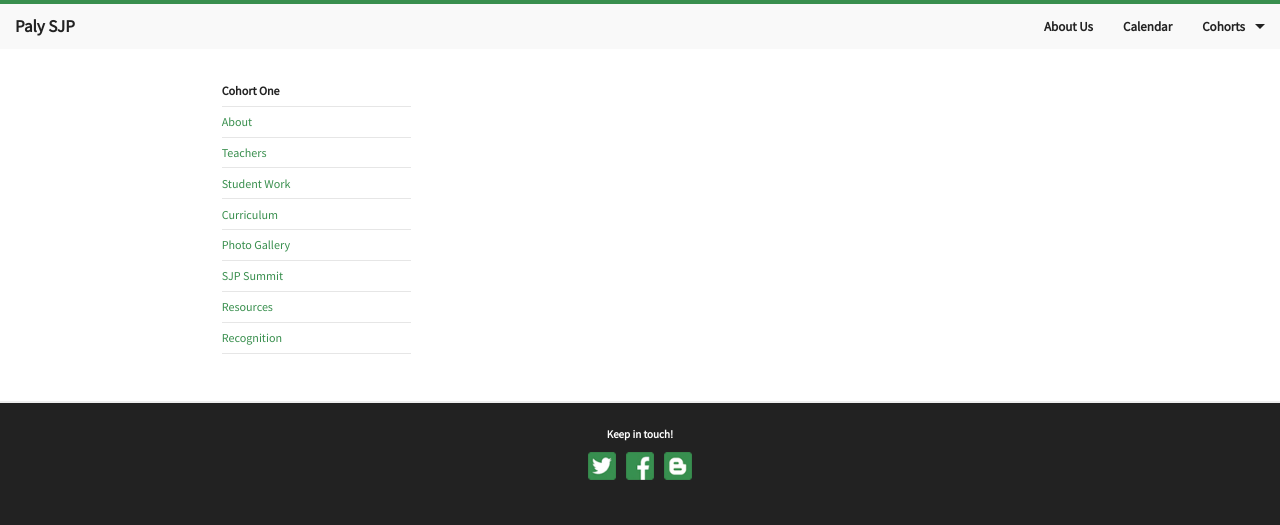
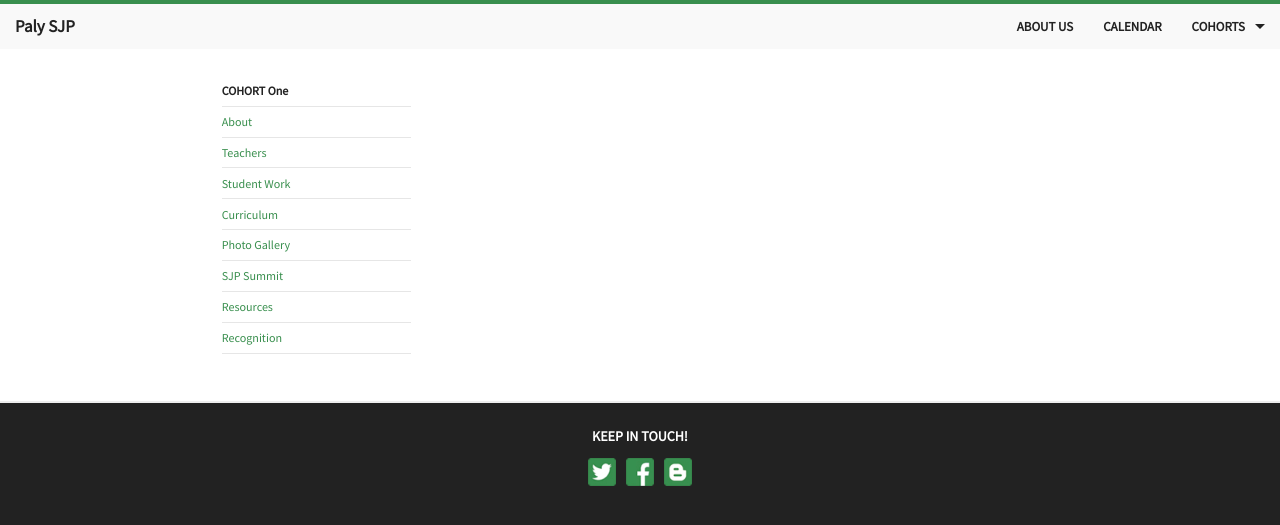
Before and after one commit to rafilong/palysjp-website, a Jekyll site: the page built from cohorts/one/curriculum.html, in a window 1280 px wide. Shown: the top 525 px of the page. Built offline with Jekyll 4.4.1, drawn with Linux system fonts in a browser that asks for light colours; Markdown is read by kramdown in place of the engine named in the settings.

Commit message:
Made nav bar CAPS

```diff
--- a/_layouts/cohort.html
+++ b/_layouts/cohort.html
@@ -5,7 +5,7 @@ layout: default
 <div class="row">
   <div class="large-3 columns">
     <ul class="side-nav">
-      <li style="font-weight:bold">Cohort {{ page.cohort }}</li>
+      <li style="font-weight:bold">COHORT {{ page.cohort }}</li>
       <li class="divider"></li>
       <li><a href="/cohorts/{{ page.cohortlink }}/about.html">About</a></li>
       <li class="divider"></li>
--- a/_layouts/default.html
+++ b/_layouts/default.html
@@ -43,17 +43,17 @@
 		<ul class="right">
 
 		  <li class="name">
-		    <a href="/about.html">About Us</a>
+		    <a href="/about.html">ABOUT US</a>
 		  </li>
 
 		  <li class="name">
-		    <a href="/calendar.html">Calendar</a>
+		    <a href="/calendar.html">CALENDAR</a>
 		  </li>
 
-		  <li class="has-dropdown not-click"><a href="#">Cohorts</a>
+		  <li class="has-dropdown not-click"><a href="#">COHORTS</a>
 		    <ul class="dropdown">
-		      <li><a href="/cohorts/one/about.html">Cohort 1</a></li>
-		      <li><a href="/cohorts/two/about.html">Cohort 2</a></li>
+		      <li><a href="/cohorts/one/about.html">COHORT 1</a></li>
+		      <li><a href="/cohorts/two/about.html">COHORT 2</a></li>
 		    </ul>
 		  </li>
 		</ul>
@@ -101,7 +101,7 @@
 	  <div class="footer">
 	    <div class="row">
 	      <div class="large-12 columns">
-		<h6 style="color:#ffffff; margin-top:24px;">Keep in touch!</h6>
+		<h6 style="color:#ffffff; margin-top:24px; font-size:14px;">KEEP IN TOUCH!</h6>
 		<a href="https://twitter.com/palysocjustice" target="_blank">
 		  <img src="/assets/img/logo/twitter.png" class="logo" /></a>
 		<a href="https://www.facebook.com/pages/Paly-Social-Justice-Pathway/1481478495402897" target="_blank">
```
